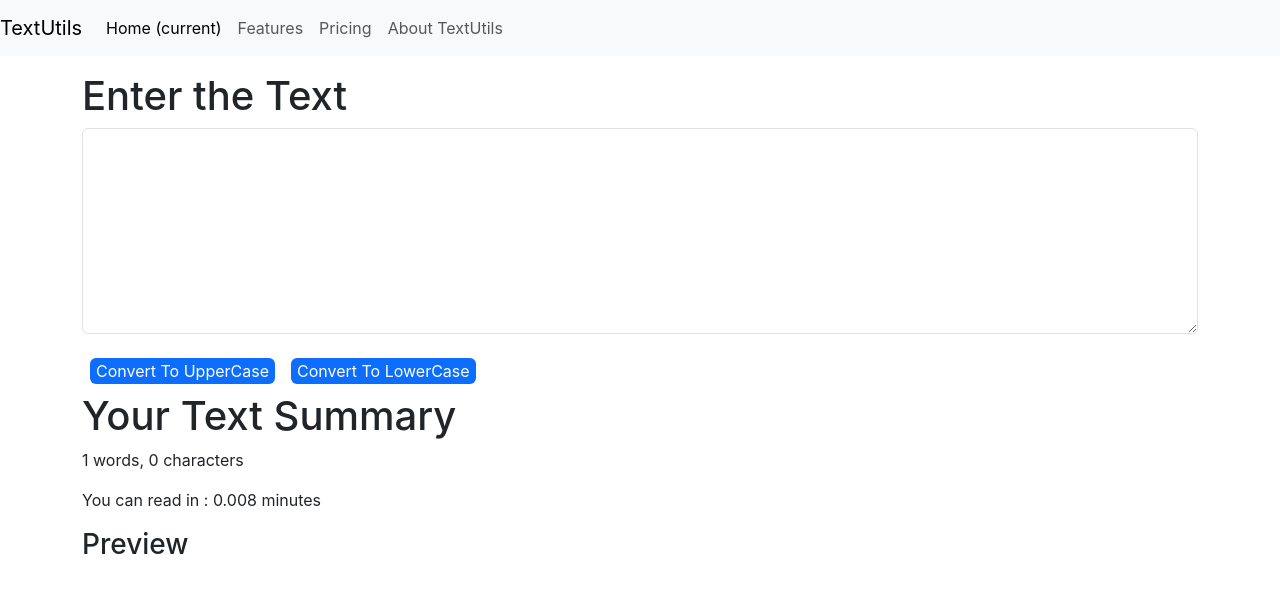
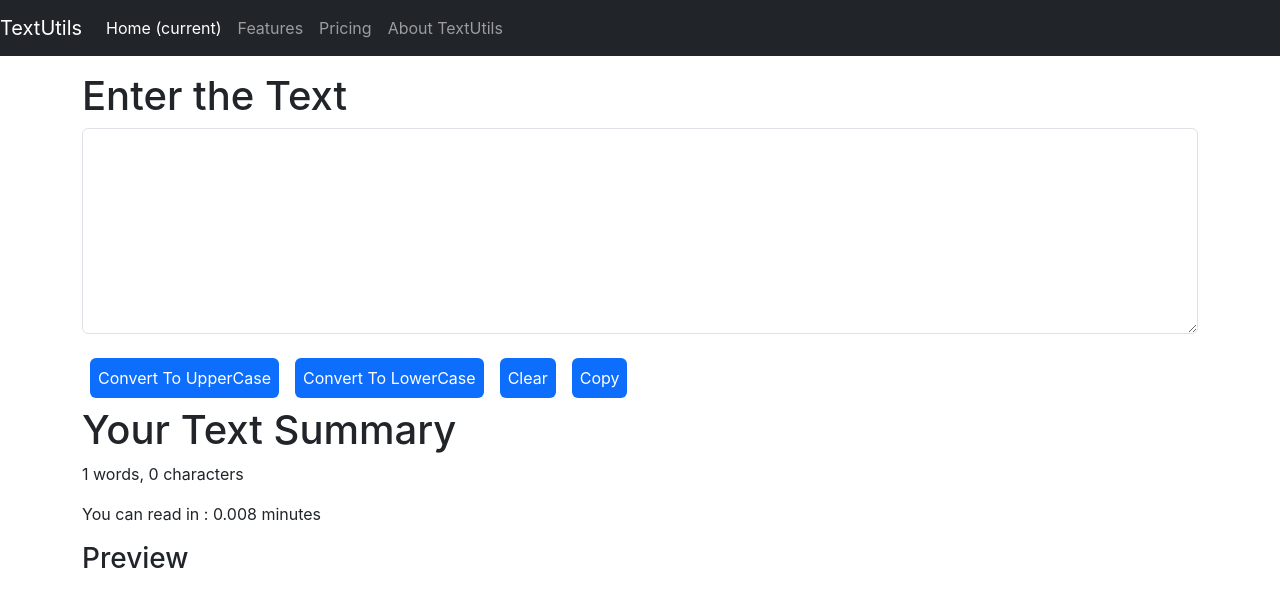
Before and after one commit to yogeshkumar98169/TextFlix, a React (Create React App) app: page / in a window 1280 px wide. Shown: the top 606 px of the page. Built offline with nearby package versions, Linux system fonts and the light colour scheme.

Commit message:
Updated functionalities

```diff
--- a/src/App.js
+++ b/src/App.js
@@ -1,4 +1,5 @@
 import "./App.css";
+import About from "./components/About";
 import Navbar from "./components/Navbar.js";
 import TextForm from "./components/TextForm";
 function App() {
@@ -6,6 +7,7 @@
     <>
       <Navbar title="TextUtils" aboutText="About TextUtils" />
       <TextForm heading="Enter the Text"></TextForm>
+      {/* <About></About> */}
     </>
   );
 }
--- /dev/null
+++ b/src/components/About.js
@@ -0,0 +1,37 @@
+import React, { useState } from "react";
+
+export default function About() {
+  const [myStyle, setMyStyle] = useState(
+    {
+      color: 'white',
+      backgroundColor: 'rgb(50, 46, 46)'
+    })
+  const [buttonText, setButtonText] = useState("Enable Dark Mode")
+  const toggleStyle = () => {
+    if (myStyle.color === "white" && myStyle.backgroundColor === "rgb(50, 46, 46)") {
+      setMyStyle({
+        color: 'rgb(50, 46, 46)',
+        backgroundColor: 'white'
+      })
+      setButtonText('Enable Dark Mode')
+    }
+    else {
+      setMyStyle({
+        color: 'white',
+        backgroundColor: 'rgb(50, 46, 46)'
+      })
+      setButtonText("Enable Light Mode")
+    }
+  }
+  return (
+    <div>
+      <div className="container-sm my-3" style={myStyle}>
+        <h1>About Us</h1>
+        <p>This is the content we need to show you about us</p>
+      </div>
+      <div className="container-sm my-2">
+        <button className="btn btn-primary" onClick={toggleStyle}>{buttonText}</button>
+      </div>
+    </div>
+  );
+}
--- a/src/components/Navbar.js
+++ b/src/components/Navbar.js
@@ -3,7 +3,7 @@
 
 export default function Navbar(props) {
   return (
-    <nav className="navbar navbar-expand-lg navbar-light bg-light">
+    <nav className="navbar navbar-expand-lg navbar-dark bg-dark">
       <a className="navbar-brand" href="/">
         {props.title}
       </a>
--- a/src/components/TextForm.js
+++ b/src/components/TextForm.js
@@ -1,6 +1,7 @@
 import React, { useState } from "react";
 
 export default function TextForm(props) {
+  const [text, setText] = useState("");
   const handleUpClick = () => {
     setText(text.toUpperCase());
   };
@@ -10,7 +11,14 @@
   const handleLoClick = () => {
     setText(text.toLowerCase());
   };
-  const [text, setText] = useState("");
+  const clearData = () => {
+    setText("");
+  };
+  const handleCopy = () => {
+    let text = document.getElementById('myBox');
+    text.select();
+    navigator.clipboard.writeText(text.value);
+  }
   return (
     <>
       <div className="container-sm">
@@ -19,22 +27,34 @@
           <textarea
             value={text}
             className="form-control"
-            id="exampleFormControlTextarea1"
+            id="myBox"
             rows="8"
             onChange={handleOnChange}
           ></textarea>
         </div>
         <button
-          className="bg-primary text-white border-0 rounded mx-2 my-2"
+          className="bg-primary text-white border-0 rounded mx-2 my-2 p-2"
           onClick={handleUpClick}
         >
           Convert To UpperCase
         </button>
         <button
-          className="bg-primary text-white border-0 rounded mx-2 my-2"
+          className="bg-primary text-white border-0 rounded mx-2 my-2 p-2"
           onClick={handleLoClick}
         >
           Convert To LowerCase
+        </button>
+        <button
+          className="bg-primary text-white border-0 rounded mx-2 my-2 p-2"
+          onClick={clearData}
+        >
+          Clear
+        </button>
+        <button
+          className="bg-primary text-white border-0 rounded mx-2 my-2 p-2"
+          onClick={handleCopy}
+        >
+          Copy
         </button>
       </div>
       <div className="container">
--- /dev/null
+++ b/src/module1.mjs
@@ -0,0 +1,5 @@
+import dz, { a, b, c } from "./module2.mjs";
+console.log(dz);
+console.log(a);
+console.log(b);
+console.log(c);
--- /dev/null
+++ b/src/module2.mjs
@@ -0,0 +1,6 @@
+const a = "Yogesh";
+const b = "Aakash";
+const c = "Aman";
+const d = "Rishu";
+export default d;
+export { a, b, c };
```
Also changed, not shown: src/index.css (line endings or trailing spaces).
